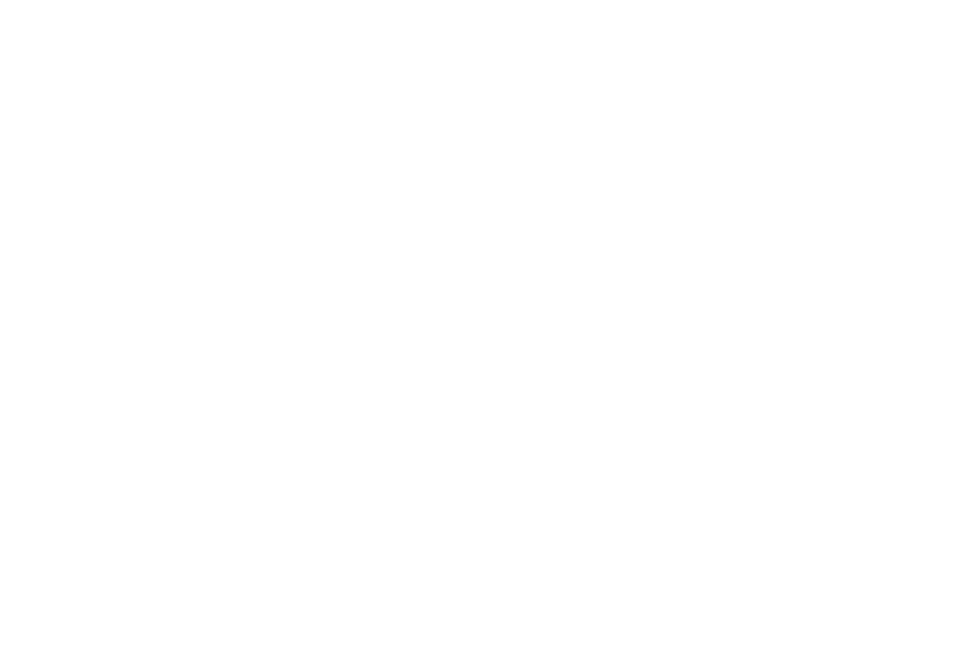
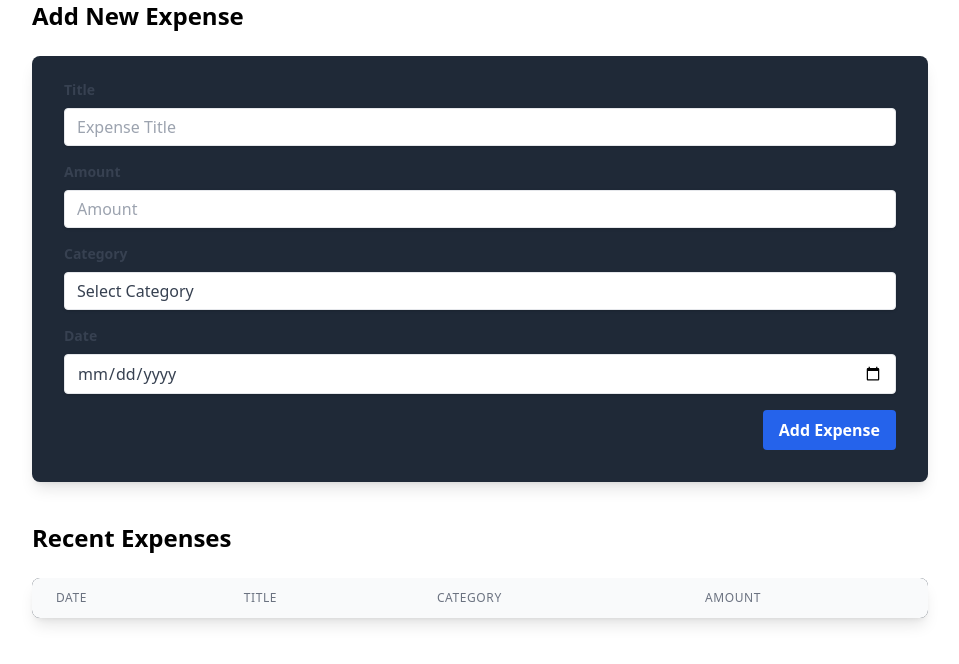
Before and after one commit to rakibahmad007/Expense-Tracker-Application, a React (Vite) app: page / in a window 1280 px wide. Shown: the top 664 px of the page, without its empty margins (160-1119 px from the left). Built offline with nearby package versions, Linux system fonts and the light colour scheme.

Commit message:
dashboard without navbar created

```diff
--- a/package.json
+++ b/package.json
@@ -10,6 +10,7 @@
     "preview": "vite preview"
   },
   "dependencies": {
+    "@heroicons/react": "^2.2.0",
     "lucide-react": "^0.469.0",
     "react": "^18.3.1",
     "react-dom": "^18.3.1",
--- a/src/App.jsx
+++ b/src/App.jsx
@@ -1,15 +1,14 @@
 import React from 'react'
 import SignUp from './pages/SignUp'
 import Register from './components/Register'
-
+import Dashboard from './pages/Dashboard'
 
 const App = () => {
   return (
     <>
       {/* <SignUp /> */}
       {/* <Register /> */}
-
-
+      <Dashboard />
     </>
   )
 }
--- a/src/components/Expense/ExpenseForm.jsx
+++ b/src/components/Expense/ExpenseForm.jsx
@@ -1,10 +1,12 @@
+import React from 'react';
+
 import { ExpenseInput } from './ExpenseInput';
 import { ExpenseSelect } from './ExpenseSelect';
-import { categories } from '../../utils/constants';
+import { categories } from '../../utilities/constants';
 
 export function ExpenseForm({ expense, setExpense, onSubmit }) {
   return (
-    <form onSubmit={onSubmit} className="bg-white shadow-md rounded px-8 pt-6 pb-8 mb-4">
+    <form onSubmit={onSubmit} className="bg-gray-800 shadow-lg rounded-lg px-8 pt-6 pb-8 mb-4">
       <ExpenseInput
         id="title"
         label="Title"
@@ -12,6 +14,7 @@
         value={expense.title}
         onChange={(value) => setExpense({ ...expense, title: value })}
         placeholder="Expense Title"
+        className="text-white bg-gray-700 border-gray-600"
       />
 
       <ExpenseInput
@@ -21,6 +24,7 @@
         value={expense.amount}
         onChange={(value) => setExpense({ ...expense, amount: value })}
         placeholder="Amount"
+        className="text-white bg-gray-700 border-gray-600"
       />
 
       <ExpenseSelect
@@ -29,6 +33,7 @@
         value={expense.category}
         onChange={(value) => setExpense({ ...expense, category: value })}
         options={categories}
+        className="text-white bg-gray-700 border-gray-600"
       />
 
       <ExpenseInput
@@ -37,11 +42,12 @@
         type="date"
         value={expense.date}
         onChange={(value) => setExpense({ ...expense, date: value })}
+        className="text-white bg-gray-700 border-gray-600"
       />
 
       <div className="flex items-center justify-end">
         <button
-          className="bg-blue-500 hover:bg-blue-700 text-white font-bold py-2 px-4 rounded focus:outline-none focus:shadow-outline"
+          className="bg-blue-600 hover:bg-blue-800 text-white font-bold py-2 px-4 rounded focus:outline-none focus:shadow-outline"
           type="submit"
         >
           Add Expense
--- a/src/components/Expense/ExpenseInput.jsx
+++ b/src/components/Expense/ExpenseInput.jsx
@@ -1,3 +1,5 @@
+import React from 'react';
+
 export function ExpenseInput({ id, label, type, value, onChange, placeholder }) {
     return (
       <div className="mb-4">
@@ -14,4 +16,4 @@
         />
       </div>
     );
-  }
+}
--- a/src/components/Expense/ExpenseSelect.jsx
+++ b/src/components/Expense/ExpenseSelect.jsx
@@ -1,3 +1,5 @@
+import React from 'react';
+
 export function ExpenseSelect({ id, label, value, onChange, options }) {
     return (
         <div className="mb-4">
@@ -5,7 +7,7 @@
                 {label}
             </label>
             <select
-          className="shadow appearance-none border rounded w-full py-2 px-3 text-gray-700 leading-tight focus:outline-none focus:shadow-outline"
+                className="shadow appearance-none border rounded w-full py-2 px-3 text-gray-700 leading-tight focus:outline-none focus:shadow-outline bg-white"
                 id={id}
                 value={value}
                 onChange={(e) => onChange(e.target.value)}
--- /dev/null
+++ b/src/components/Expense/ExpenseTable.jsx
@@ -0,0 +1,18 @@
+import React from 'react';
+import { ExpenseTableHeader } from './ExpenseTableHeader';
+import { ExpenseTableRow } from './ExpenseTableRow';
+
+export function ExpenseTable({ expenses }) {
+    return (
+        <div className="bg-gray-800 shadow-lg rounded-lg overflow-hidden">
+            <table className="min-w-full divide-y divide-gray-700">
+                <ExpenseTableHeader />
+                <tbody className="bg-gray-800 divide-y divide-gray-700">
+                    {expenses.map((expense) => (
+                        <ExpenseTableRow key={expense.id} expense={expense} />
+                    ))}
+                </tbody>
+            </table>
+        </div>
+    );
+}
--- /dev/null
+++ b/src/components/Expense/ExpenseTableHeader.jsx
@@ -0,0 +1,20 @@
+import React from 'react';
+
+export function ExpenseTableHeader() {
+    const headers = ['Date', 'Title', 'Category', 'Amount'];
+
+    return (
+      <thead className="bg-gray-50">
+        <tr>
+          {headers.map((header) => (
+            <th
+              key={header}
+              className="px-6 py-3 text-left text-xs font-medium text-gray-500 uppercase tracking-wider"
+            >
+              {header}
+            </th>
+          ))}
+        </tr>
+      </thead>
+    );
+  }
--- /dev/null
+++ b/src/components/Expense/ExpenseTableRow.jsx
@@ -0,0 +1,20 @@
+import React from 'react';
+
+export function ExpenseTableRow({ expense }) {
+    return (
+        <tr className="bg-white border-b dark:bg-gray-800 dark:border-gray-700">
+            <td className="px-6 py-4 whitespace-nowrap text-sm text-gray-900 dark:text-white">
+                {expense.date}
+            </td>
+            <td className="px-6 py-4 whitespace-nowrap text-sm font-medium text-gray-900 dark:text-white">
+                {expense.title}
+            </td>
+            <td className="px-6 py-4 whitespace-nowrap text-sm text-gray-900 dark:text-white">
+                {expense.category}
+            </td>
+            <td className="px-6 py-4 whitespace-nowrap text-sm text-gray-900 dark:text-white">
+                ${expense.amount}
+            </td>
+        </tr>
+    );
+}
--- a/src/components/Login.jsx
+++ b/src/components/Login.jsx
@@ -1,4 +1,6 @@
-import React, { useState } from 'react'
+import React from 'react'
+
+import  { useState } from 'react'
 import { MdAlternateEmail } from 'react-icons/md'
 import { IoMdKey } from 'react-icons/io'
 import { ToastContainer, toast } from 'react-toastify'
--- /dev/null
+++ b/src/pages/Dashboard.jsx
@@ -0,0 +1,42 @@
+import React from 'react';
+import { useState } from 'react';
+import { ExpenseForm } from '../components/Expense/ExpenseForm';
+import { ExpenseTable } from '../components/Expense/ExpenseTable';
+
+function Dashboard() {
+    const [expense, setExpense] = useState({ title: '', amount: '', category: '', date: '' });
+    const [expenses, setExpenses] = useState([]);
+
+    const handleSubmit = (e) => {
+        e.preventDefault();
+        const newExpense = {
+            id: Date.now(), // Temporary ID solution until we have a backend
+            ...expense,
+        };
+        setExpenses([newExpense, ...expenses]);
+        // Reset form
+        setExpense({ title: '', amount: '', category: '', date: '' });
+    };
+
+    return (
+    <div className="max-w-4xl mx-auto bg-dark-contrast">
+        <div className="grid grid-cols-1 gap-6">
+            <div>
+                <h2 className="text-2xl font-bold mb-6">Add New Expense</h2>
+                <ExpenseForm
+                    expense={expense}
+                    setExpense={setExpense}
+                    onSubmit={handleSubmit}
+                />
+            </div>
+
+            <div>
+                <h2 className="text-2xl font-bold mb-6">Recent Expenses</h2>
+                <ExpenseTable expenses={expenses} />
+            </div>
+        </div>
+    </div>
+  );
+}
+
+export default Dashboard;
--- a/src/utilities/constants.js
+++ b/src/utilities/constants.js
@@ -1,4 +1,4 @@
-import { HomeIcon, DocumentTextIcon, ChartPieIcon } from '@heroicons/react/24/outline';
+import { HomeIcon, DocumentTextIcon, ChartPieIcon } from '@heroicons/react/24/solid';
 
 export const categories = [
   { value: 'food', label: 'Food' },
```
Also changed, not shown: 1 other file (tests, documents, lock files or other folders). Lines whose indentation alone changed are shown as unchanged.
